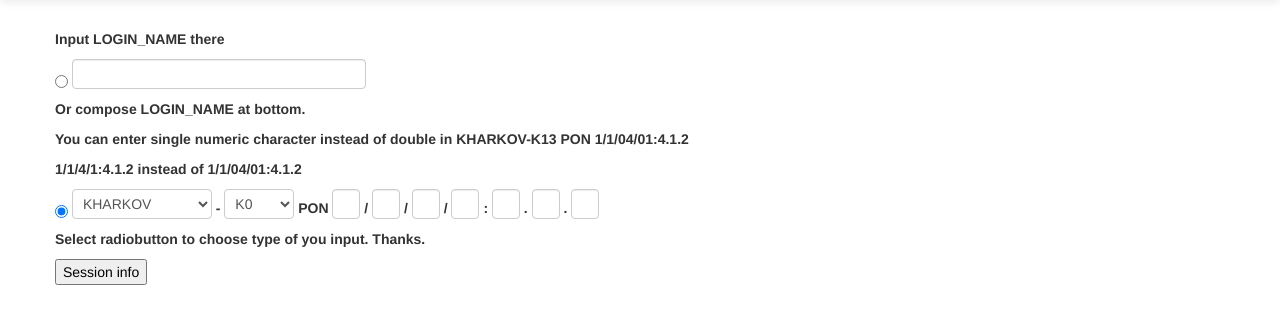
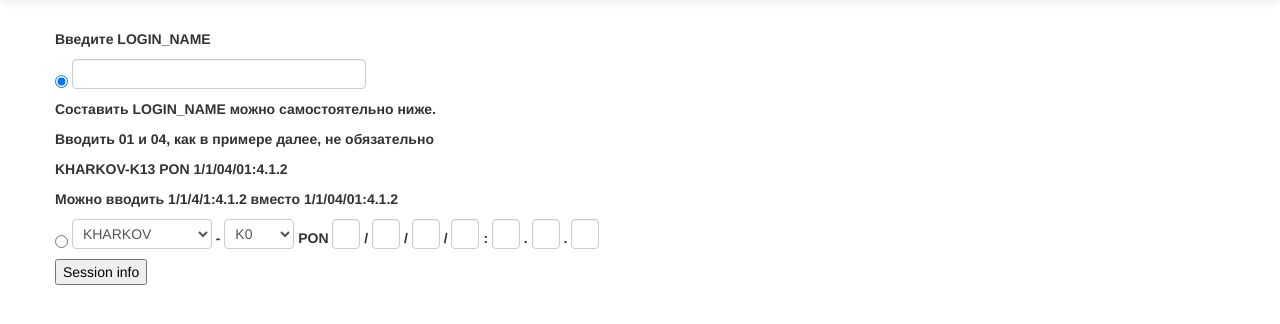
Before and after one commit to cmltaWt0/ssc, a Django app: page /listsession/ in a window 1280 px wide. Shown: the part 41-365 px from the top of the page. Run offline with Django 3.2, Linux system fonts and the light colour scheme; the visitor is signed in with stand-in values (Sample User, id 1); parts of the project's set-up code (start-up, migrations or seed data) failed here and were passed over.

Commit message:
Modify form.html

```diff
--- a/webssc/ssc/templates/ssc/form.html
+++ b/webssc/ssc/templates/ssc/form.html
@@ -6,13 +6,14 @@
 
         <form action="" method="post">
         {% csrf_token %}
-            <p><b>Input LOGIN_NAME there</b></p>
-            <input type=radio name=type value="raw"><b></b></input>
+            <p><b>Введите LOGIN_NAME</b></p>
+            <input type=radio name=type value="raw" checked><b></b></input>
             <input type=text style="width:20em;" name=login_name>
-            <p><b>Or compose LOGIN_NAME at bottom.</b></p>
-            <p><b>You can enter single numeric character instead of double in KHARKOV-K13 PON 1/1/04/01:4.1.2</b></p>
-            <p><b>1/1/4/1:4.1.2 instead of 1/1/04/01:4.1.2</b></p>
-            <input type=radio name=type value="comp" checked>  <b></b></input>
+            <p><b>Составить LOGIN_NAME можно самостоятельно ниже.</b></p>
+            <p><b>Вводить 01 и 04, как в примере далее, не обязательно</b></p>
+            <p><b>KHARKOV-K13 PON 1/1/04/01:4.1.2</b></p>
+            <p><b>Можно вводить 1/1/4/1:4.1.2 вместо 1/1/04/01:4.1.2</b></p>
+            <input type=radio name=type value="comp">  <b></b></input>
             <select style="width:10em;" name="city">
                 {% for i in city %}
                 <option>{{ i }}</option>
@@ -38,7 +39,6 @@
             <input type="text" style="width:1em;" name="opt6">
             <b>.</b>
             <input type="text" style="width:1em;" name="opt7">
-            <p><b>Select radiobutton to choose type of you input. Thanks.</b></p>
             <p><input type=submit value='Session info'></p>
         </form>
 
```
